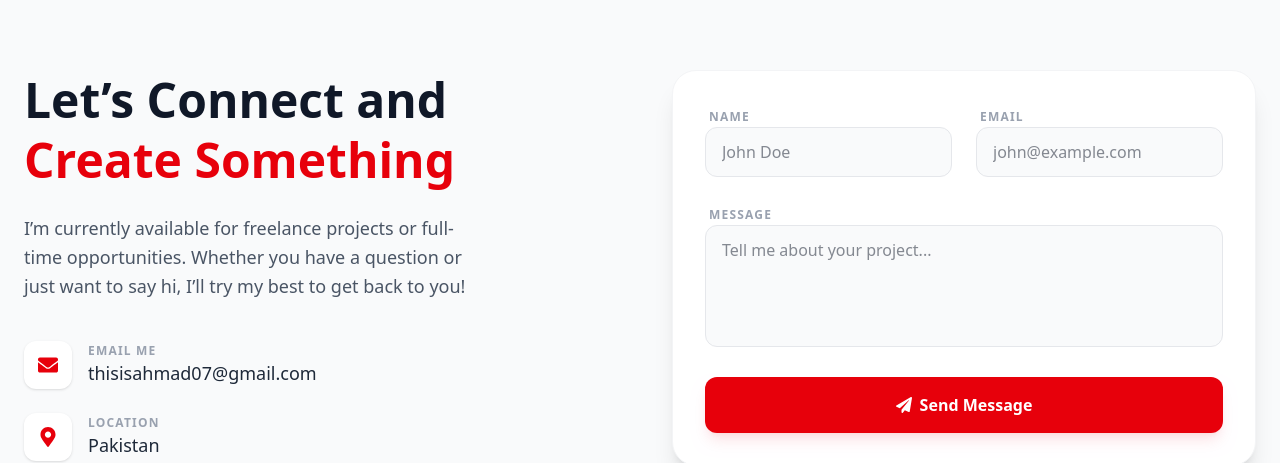
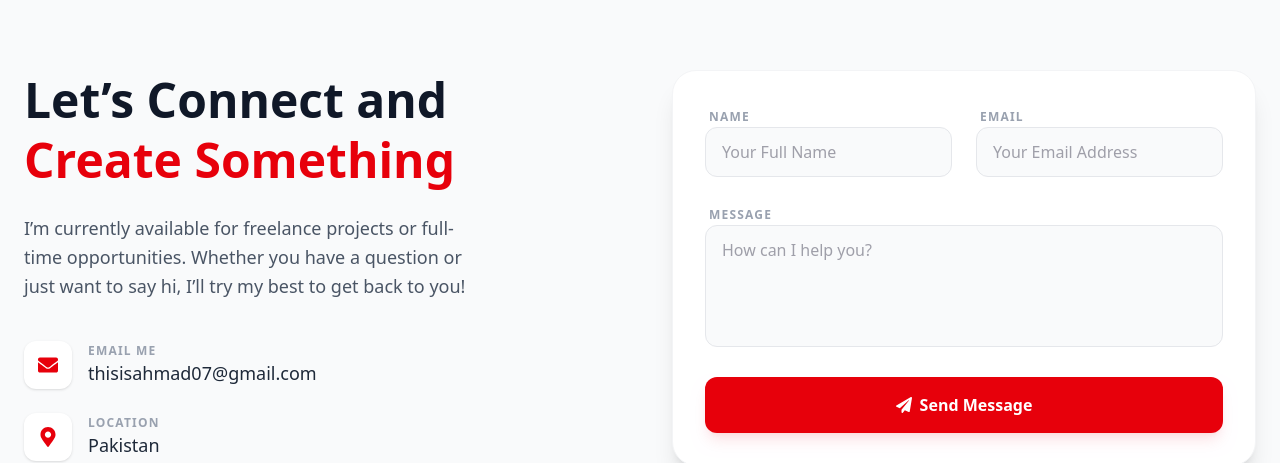
Before and after one commit to thisisahmad24/Ahmad-s-Portfolio, a React (Vite) app: page / in a window 1280 px wide. Shown: the part 5080-5543 px from the top of the page. Built offline with nearby package versions, Linux system fonts and the light colour scheme.

Commit message:
ux: update placeholders and improve dark theme visibility

```diff
--- a/src/components/ContactFooter.jsx
+++ b/src/components/ContactFooter.jsx
@@ -149,14 +149,14 @@ const ContactFooter = ({ copyrightName = "Ahmad Hassan" }) => {
                       <label className={`text-xs font-bold uppercase tracking-widest ml-1 ${isDark ? 'text-gray-500' : 'text-gray-400'}`}>Name</label>
                       <input
                         type="text"
-                        placeholder="John Doe"
+                        placeholder="Your Full Name"
                         value={formData.name}
                         onChange={(e) => setFormData({...formData, name: e.target.value})}
                         required
                         className={`w-full px-4 py-3 rounded-xl outline-none transition-all border ${
                           isDark
-                            ? 'bg-zinc-950 border-zinc-800 focus:border-red-500 text-white'
-                            : 'bg-gray-50 border-gray-200 focus:border-red-600 text-gray-900'
+                            ? 'bg-zinc-950 border-zinc-800 focus:border-red-500 text-white placeholder:text-zinc-600'
+                            : 'bg-gray-50 border-gray-200 focus:border-red-600 text-gray-900 placeholder:text-zinc-400'
                         }`}
                       />
                     </div>
@@ -164,14 +164,14 @@ const ContactFooter = ({ copyrightName = "Ahmad Hassan" }) => {
                       <label className={`text-xs font-bold uppercase tracking-widest ml-1 ${isDark ? 'text-gray-500' : 'text-gray-400'}`}>Email</label>
                       <input
                         type="email"
-                        placeholder="john@example.com"
+                        placeholder="Your Email Address"
                         value={formData.email}
                         onChange={(e) => setFormData({...formData, email: e.target.value})}
                         required
                         className={`w-full px-4 py-3 rounded-xl outline-none transition-all border ${
                           isDark
-                            ? 'bg-zinc-950 border-zinc-800 focus:border-red-500 text-white'
-                            : 'bg-gray-50 border-gray-200 focus:border-red-600 text-gray-900'
+                            ? 'bg-zinc-950 border-zinc-800 focus:border-red-500 text-white placeholder:text-zinc-600'
+                            : 'bg-gray-50 border-gray-200 focus:border-red-600 text-gray-900 placeholder:text-zinc-400'
                         }`}
                       />
                     </div>
@@ -179,15 +179,15 @@ const ContactFooter = ({ copyrightName = "Ahmad Hassan" }) => {
                   <div className="space-y-2">
                     <label className={`text-xs font-bold uppercase tracking-widest ml-1 ${isDark ? 'text-gray-500' : 'text-gray-400'}`}>Message</label>
                     <textarea
-                      placeholder="Tell me about your project..."
+                      placeholder="How can I help you?"
                       rows="4"
                       value={formData.message}
                       onChange={(e) => setFormData({...formData, message: e.target.value})}
                       required
                       className={`w-full px-4 py-3 rounded-xl outline-none transition-all border resize-none ${
                         isDark
-                          ? 'bg-zinc-950 border-zinc-800 focus:border-red-500 text-white'
-                          : 'bg-gray-50 border-gray-200 focus:border-red-600 text-gray-900'
+                          ? 'bg-zinc-950 border-zinc-800 focus:border-red-500 text-white placeholder:text-zinc-600'
+                          : 'bg-gray-50 border-gray-200 focus:border-red-600 text-gray-900 placeholder:text-zinc-400'
                       }`}
                     />
                   </div>
```
